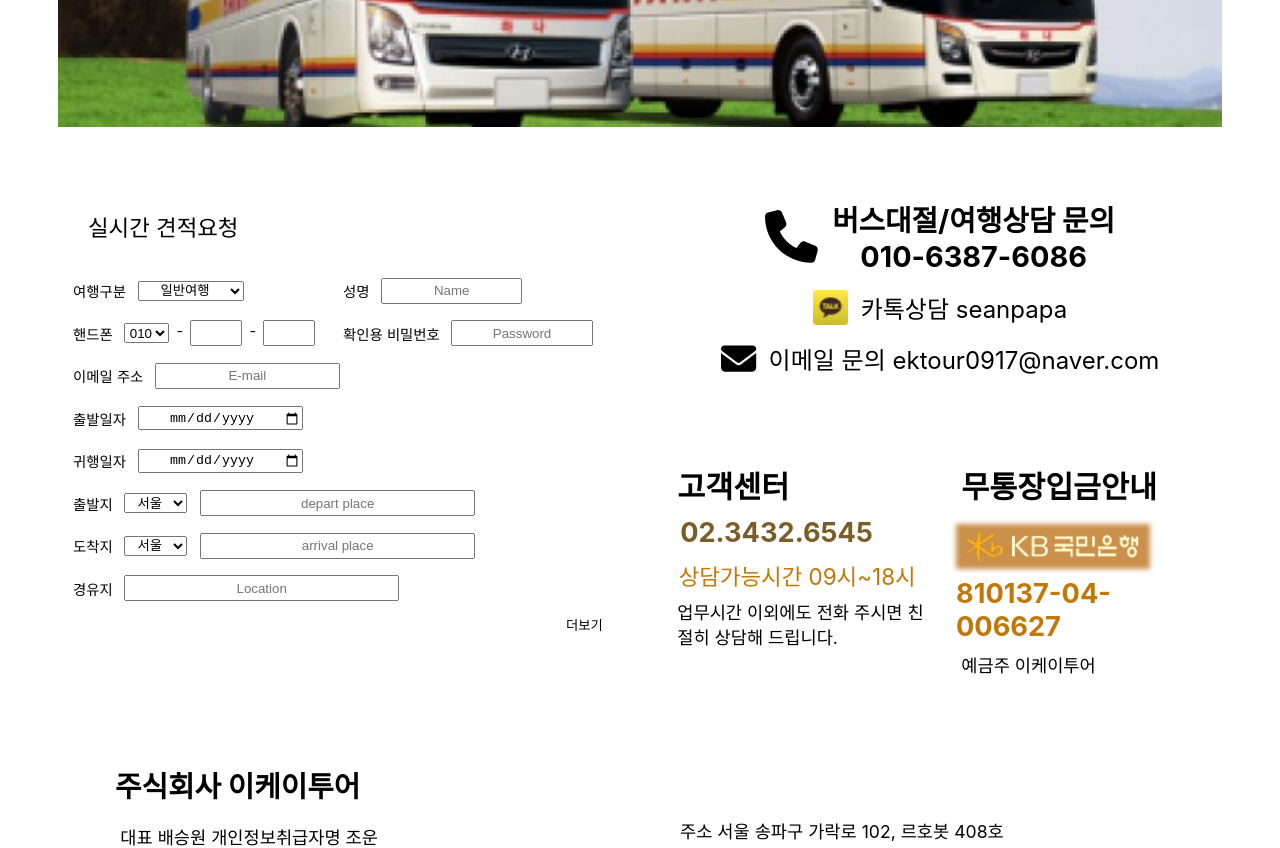
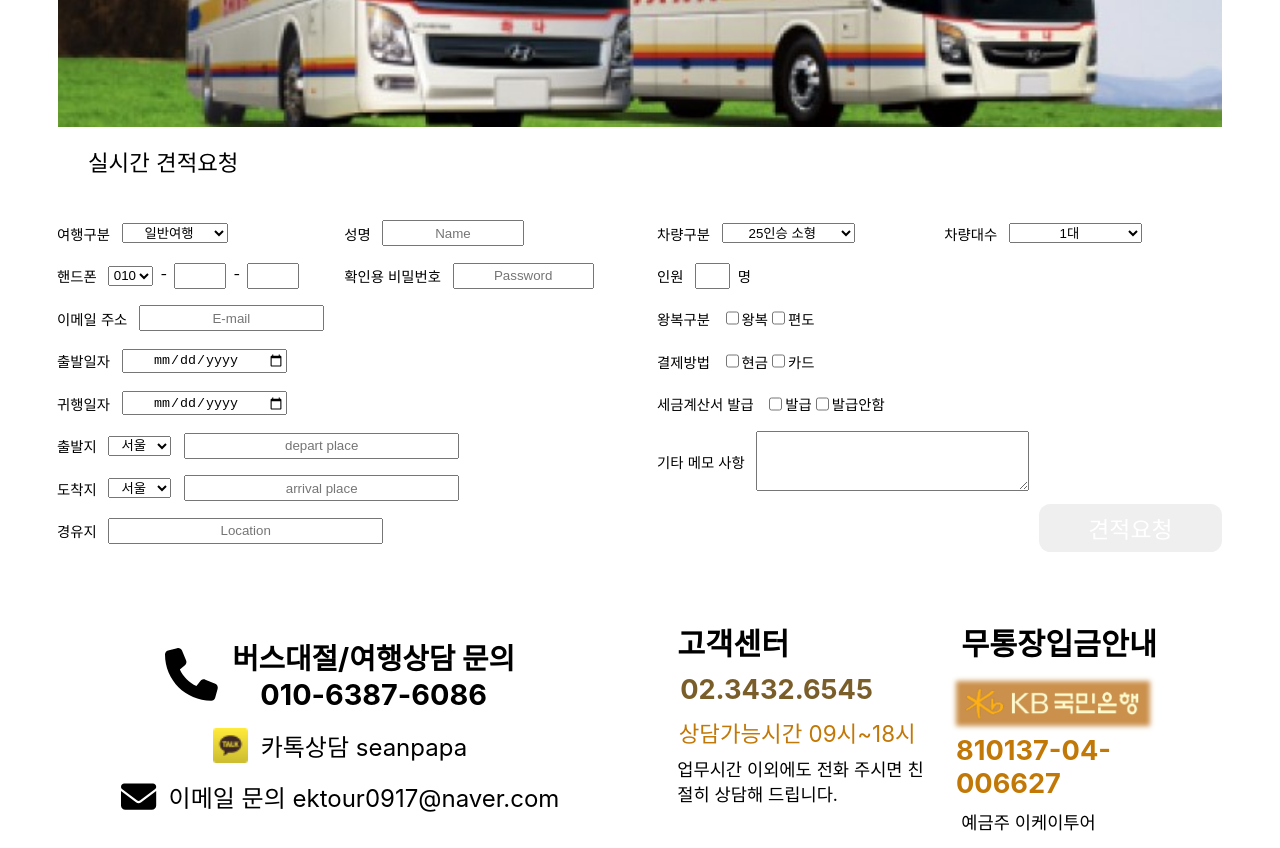
Before and after one commit to ek-tour-renewal/ek-tour-client, a React (Create React App) app: page / in a window 1280 px wide. Shown: the part 380-1228 px from the top of the page. Built offline with nearby package versions, Linux system fonts and the light colour scheme; no server answers.

Commit message:
update main page

```diff
--- a/src/components/estimate/estimate.jsx
+++ b/src/components/estimate/estimate.jsx
@@ -62,6 +62,7 @@ const Estimate = ({ submitData }) => {
     <section className={styles.estimate}>
       <p className={styles.estimateBox}>실시간 견적요청</p>
       <form ref={formRef} className={styles.data} onSubmit={getData}>
+        <section className={styles.estimate_1}>
           <li className={styles.travel}>
             <p>여행구분</p>
             <select className={styles.travelSelect} ref={travelRef} name="travel">
@@ -87,7 +88,7 @@ const Estimate = ({ submitData }) => {
             <p className={styles.hyphen}>-</p>
             <input className={styles.phoneInput} ref={phoneMiddleRef} type="text" />
             <p className={styles.hyphen}>-</p>
-          <input className={styles.phoneInput} ref={phoneLastRef}type="text" />
+            <input className={styles.phoneInput} ref={phoneLastRef} type="text" />
           </li>
           <li className={styles.password}>
             <p>확인용 비밀번호</p>
@@ -153,8 +154,8 @@ const Estimate = ({ submitData }) => {
             <p className={styles.stopPlaceTitle}>경유지</p>
             <input className={styles.placeInput} ref={stopPlaceRef} type="text" placeholder='Location' />
           </li>
-        {visible &&
-        <section className={styles.hidden}>
+        </section>
+        <section className={styles.estimate_2}>
           <li className={styles.vehicle}>
             <p>차량구분</p>
             <select className={styles.vehicleSelect} ref={vehicleRef} name="vehicle">
@@ -206,10 +207,7 @@ const Estimate = ({ submitData }) => {
           <li className={styles.requestButtonContainer}>
             <button type='submit' className={styles.requestButton}>견적요청</button>
           </li>
-      </section>}
-        <li className={styles.viewMore}>
-          <button className={styles.moreButton} ref={buttonRef} type='button' onClick={openDetail}>{visible ? buttonRef.current.value = '숨기기' : '더보기'}</button>
-        </li>
+        </section>
       </form>
     </section>
   )
--- a/src/components/estimate/estimate.module.css
+++ b/src/components/estimate/estimate.module.css
@@ -47,12 +47,19 @@ button {
 
 .data {
   display: flex;
+  justify-content: center;
+  background-color: makerYellow;
+  border-radius: 1em;
+}
+
+.estimate_1,
+.estimate_2 {
+  flex: 1 1 50%;
+  display: flex;
   flex-wrap: wrap;
   padding: 0.8em;
-  margin: 0;
-  margin-left: 1em;
-  background-color: makerYellow;
-  width: 90%;
+  margin: auto;
+  width: 80%;
 }
 
 .travel,
@@ -79,6 +86,13 @@ button {
   align-items: center;
 }
 
+.travel,
+.name,
+.vehicle,
+.vehicleNumber {
+  margin-top: 0.5em;
+}
+
 .departDate,
 .arrivalDate,
 .departPlace,
@@ -97,7 +111,7 @@ button {
 .name,
 .phone,
 .password {
-  flex: 1 1 40%;
+  flex: 1 1 45%;
 }
 
 .travelSelect,
@@ -149,24 +163,6 @@ button {
   margin-bottom: 0.3em;
 }
 
-.viewMore {
-  flex-basis: 100%;
-  text-align: end;
-  padding: 0;
-}
-
-.moreButton, .hideButton {
-  background-color: unset;
-  border: none;
-}
-
-.hidden {
-  display: flex;
-  flex-wrap: wrap;
-  margin: 0;
-  background-color: makerYellow;
-}
-
 .memoTextarea {
   height: 4em;
   width: 20em;
@@ -191,3 +187,9 @@ button {
   opacity: 80%;
   font-weight: bold;
 }
+
+@media screen and (max-width:768px) {
+  .data {
+    flex-direction: column;
+  }
+}
--- a/src/components/header/header.module.css
+++ b/src/components/header/header.module.css
@@ -114,7 +114,7 @@ button {
   background-color: makerPaleOrange;
 }
 
-@media screen and (max-width:786px) {
+@media screen and (max-width:768px) {
   .navbarMenu {
     display: none;
   }
--- a/src/components/main/main.jsx
+++ b/src/components/main/main.jsx
@@ -15,6 +15,7 @@ const Main = memo(({ submitData }) => {
         <Estimate submitData={submitData} />
         {/* 문의 */}
         <section className={styles.info}>
+          {/* 연락처 */}
           <ul className={styles.contact}>
             <li className={styles.contactPhone}>
               <i className="fa-solid fa-phone fa-3x"></i>
--- a/src/components/main/main.module.css
+++ b/src/components/main/main.module.css
@@ -14,15 +14,17 @@ h1 {
 
 .body {
   display: flex;
+  flex-direction: column;
   align-items: center;
 }
 
 .info {
-  flex-basis: 50%;
+  display: flex;
   margin-top: 1em;
 }
 
 .contact {
+  flex: 1 1 50%;
   background-color: makerYellow;
   text-align: center;
   padding: 2em 0;
@@ -32,6 +34,7 @@ h1 {
 }
 
 .notice {
+  flex: 1 1 50%;
   display: flex;
   background-color: makerPaleOrange;
   padding: 2em 0;
@@ -119,7 +122,8 @@ h1 {
 }
 
 @media screen and (max-width:768px) {
-  .body {
+  .body,
+  .info {
     flex-direction: column;
   }
 }
```
Lines whose indentation alone changed are shown as unchanged.
